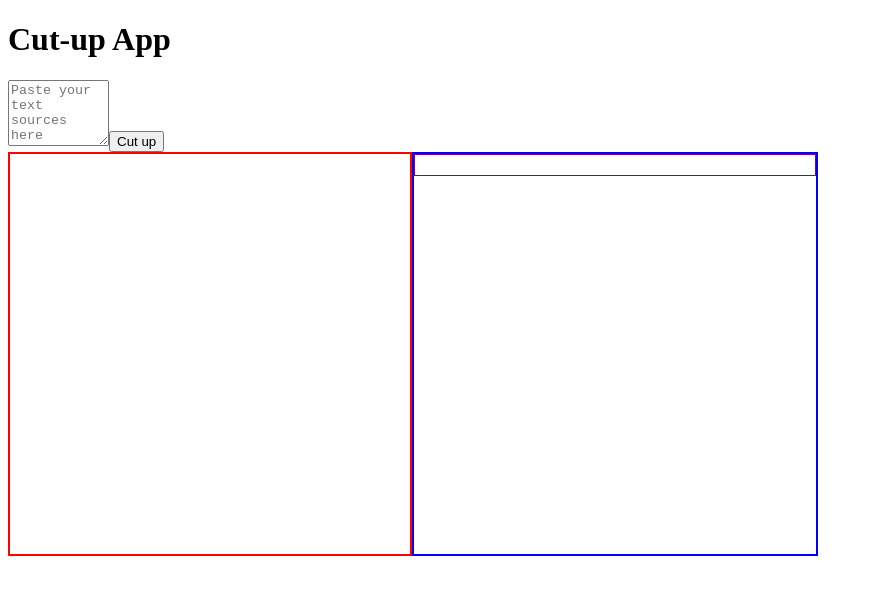
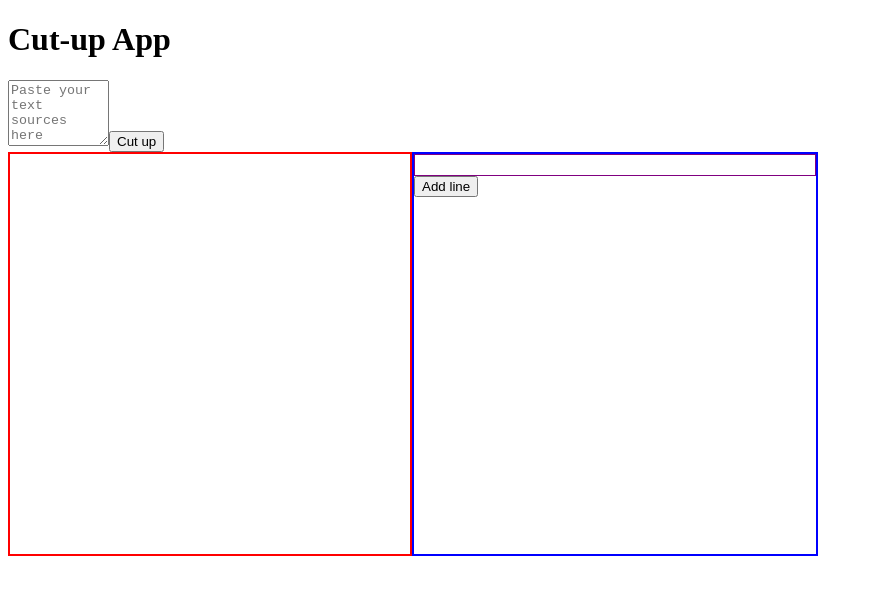
Before and after one commit to charlie-galb/cut-up, a React app: page / in a window 1280 px wide. Shown: the top 594 px of the page, without its empty margins (0-873 px from the left). Built offline with nearby package versions, Linux system fonts and the light colour scheme.

Commit message:
Handle adding new lines

```diff
--- a/src/components/WorkInProgress/WorkInProgress.tsx
+++ b/src/components/WorkInProgress/WorkInProgress.tsx
@@ -1,8 +1,5 @@
 import React from 'react'
 
-import { Droppable } from "react-beautiful-dnd"
-
-import { TextSnippet } from "../TextSnippet/TextSnippet"
 import { Line } from "../Line/Line"
 import { chunkContainer } from "../../types/chunkContainer"
 
@@ -11,19 +8,27 @@ interface Props {
         [key: string]: chunkContainer
       }
     lineOrder: string[]
+    addLine: (arg: void) => void
 }
 
 export const WorkInProgress = (props: Props) => {
 
-    const { chunkContainers, lineOrder } = props
+    const { chunkContainers, lineOrder, addLine } = props
+
+    const handleLineAdding = () => {
+        addLine()
+    }
 
     return (
         <div className="wip-container">
-            {lineOrder?.map((lineId, i) => {
-                return (
-                    <Line key={i} chunkContainer={chunkContainers[lineId]}/>
-                )
-            })}
+            <div className="lines-container">
+                {lineOrder?.map((lineId, i) => {
+                    return (
+                        <Line data-testid="line" key={i} chunkContainer={chunkContainers[lineId]}/>
+                    )
+                })}
+            </div>
+            <button data-testid="add-line-btn" onClick={handleLineAdding} >Add line</button>
         </div>
     )
 }
```
